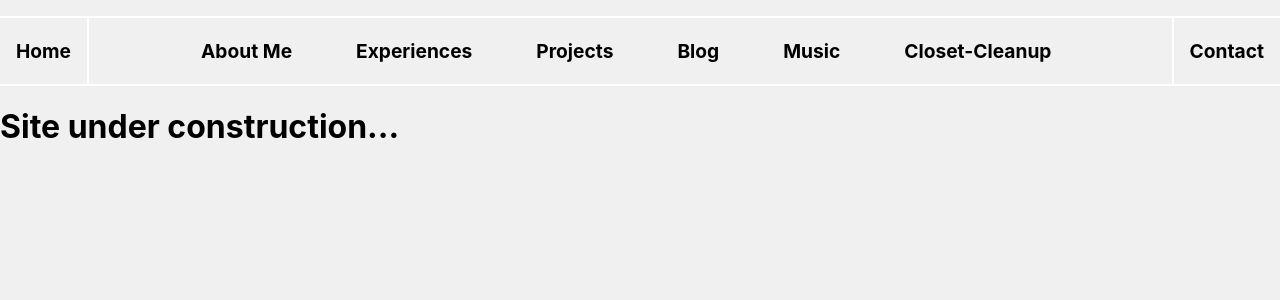
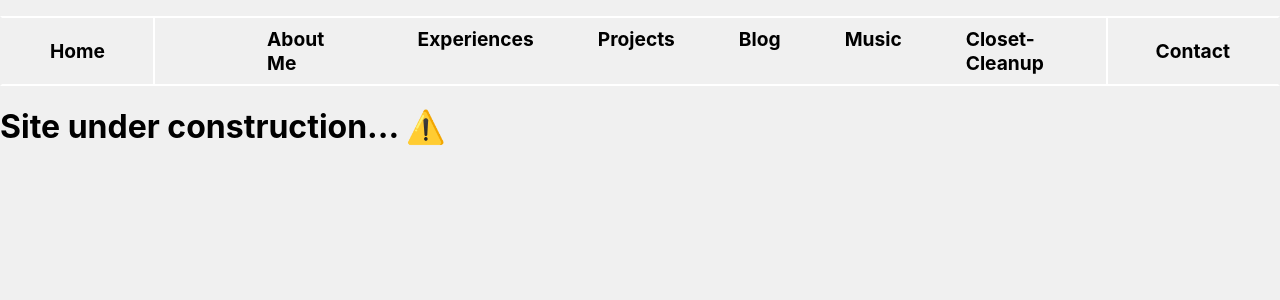
Before and after one commit to costazul-dev/estebansamayoam, a React (Create React App) app: page / in a window 1280 px wide. Shown: the top 300 px of the page. Built offline with nearby package versions, Linux system fonts and the light colour scheme.

Commit message:
Fixed NavBar.js for large and medium screens

```diff
--- a/src/components/Home/Home.js
+++ b/src/components/Home/Home.js
@@ -6,13 +6,12 @@ import styles from "./Home.module.css";
 
 const Home = () => {
 
-    return(
-        <div className={styles.Home}>
-            <NavBar />
-            <h1>Site under construction...</h1>
-        </div>
-
-    )
+    return (
+      <div className={styles.Home}>
+        <NavBar />
+        <h1>Site under construction... ⚠️</h1>
+      </div>
+    );
 }
 
 export default Home;
--- a/src/components/PageTools/NavBar/NavBar.js
+++ b/src/components/PageTools/NavBar/NavBar.js
@@ -1,39 +1,20 @@
-import React, { useState, useEffect } from "react";
+import React from "react";
 import { NavLink } from "react-router-dom";
 import styles from "./NavBar.module.css";
 
 const NavBar = () => {
-  const [windowWidth, setWindowWidth] = useState(window.innerWidth);
-  const [isDropdownOpen, setDropdownOpen] = useState(false);
-
-  useEffect(() => {
-    const handleResize = () => setWindowWidth(window.innerWidth);
-    window.addEventListener("resize", handleResize);
-    return () => window.removeEventListener("resize", handleResize);
-  }, []);
-
-  const toggleDropdown = () => setDropdownOpen(!isDropdownOpen);
-
-const linkClass =
-  windowWidth > 1134
-    ? styles.nav_a
-    : windowWidth > 750
-    ? styles.nav_a_shrink
-    : styles.nav_a;
-
-
   return (
     <nav className={styles.nav}>
+      <div className={styles.container}>
         <div className={styles.Home}>
           <NavLink to="/home" className={styles.aboutMeLink}>
             Home
           </NavLink>
         </div>
         <div className={styles.links}>
-        {windowWidth > 750 ? (
           <ul className={styles.nav_ul}>
             <li>
-              <NavLink to="/home" className={linkClass}>
+              <NavLink to="/home" className={styles.nav.a}>
                 About Me
               </NavLink>
             </li>
@@ -63,51 +44,13 @@ const linkClass =
               </NavLink>
             </li>
           </ul>
-        ) : (
-          <div className={styles.dropdownMenu}>
-            <button onClick={toggleDropdown}>Menu</button>
-            {isDropdownOpen && (
-              <ul className={styles.dropdownList}>
-                <li>
-              <NavLink to="/home" className={linkClass}>
-                About Me
-              </NavLink>
-            </li>
-            <li>
-              <NavLink to="/experiences" className={styles.nav.a}>
-                Experiences
-              </NavLink>
-            </li>
-            <li>
-              <NavLink to="/projects" className={styles.nav.a}>
-                Projects
-              </NavLink>
-            </li>
-            <li>
-              <NavLink to="/projects" className={styles.nav.a}>
-                Blog
-              </NavLink>
-            </li>
-            <li>
-              <NavLink to="/projects" className={styles.nav.a}>
-                Music
-              </NavLink>
-            </li>
-            <li>
-              <NavLink to="/projects" className={styles.nav.a}>
-                Closet-Cleanup
-              </NavLink>
-            </li>
-              </ul>
-            )}
-          </div>
-        )}
         </div>
         <div className={styles.contactMe}>
           <NavLink to="/contact" className={styles.aboutMeLink}>
             Contact
           </NavLink>
         </div>
+      </div>
     </nav>
   );
 };
--- a/src/components/PageTools/NavBar/NavBar.module.css
+++ b/src/components/PageTools/NavBar/NavBar.module.css
@@ -1,108 +1,46 @@
+.container {
+  display: flex;
+  justify-content: space-between;
+  align-items: stretch;
+  width: 100%;
+}
+
 .nav {
   margin-top: 1rem;
-  display: flex;
-  background-color: #f0f0f0;
   color: black;
-  align-items: center; /* Align items vertically center */
-  justify-content: space-between; /* Distribute items across the entire width */
 }
 
 .Home,
 .contactMe {
-  flex: 0; /* Don't let these items grow or shrink */
   border-bottom: 2px solid white;
   border-top: 2px solid white;
+  display: flex;
+  justify-content: center;
+  align-items: center;
+  padding: 0 2rem;
 }
 
 .Home {
   border-right: 2px solid white;
+  border-left: 2px solid #f0f0f0;
 }
 
 .contactMe {
   border-left: 2px solid white;
+  border-right: 2px solid #f0f0f0;
 }
 
 .links {
   flex: 1; /* Let this item take up all available space */
-  display: flex;
-  justify-content: flex-start; /* Align the items to the start (left) */
   border-bottom: 2px solid white;
   border-top: 2px solid white;
   align-self: stretch; /* Make the element take the entire height of its parent */
   align-items: center; /* Vertically align items */
-  overflow: auto;
 }
 
 .nav_a_shrink {
   font-size: smaller; /* You can adjust this to your needs */
   padding-left: 1rem; /* Reduce padding */
-}
-
-/* Adjustments for small screen */
-@media (max-width: 750px) {
-  .nav {
-    flex-direction: column;
-    align-items: flex-start;
-  }
-
-  .Home,
-  .contactMe,
-  .links {
-    flex: 1;
-    width: 100%;
-    text-align: center;
-  }
-
-  .nav ul {
-    flex-direction: column;
-    align-items: flex-start;
-  }
-
-  .dropdownMenu {
-    display: block;
-  }
-
-  .nav_ul {
-    display: none; /* Hide the list */
-  }
-}
-
-/* Media Query specifically for 750px to 1134px screen widths */
-@media (min-width: 751px) and (max-width: 1134px) {
-  .nav {
-    height: 40px; /* Reduced height */
-  }
-
-  .nav_a_shrink {
-    font-size: 0.8rem; /* Smaller text */
-    margin-right: 0.5rem; /* Reduced margin */
-  }
-
-  .Home,
-  .contactMe,
-  .links {
-    height: 40px; /* Reduced height */
-  }
-
-  .nav ul {
-    padding-left: 1rem; /* Reduce padding */
-  }
-
-  .nav li {
-    padding-left: 0.5rem; /* Reduce padding */
-  }
-
-  .aboutMeLink {
-    height: 40px; /* Reduced height */
-    margin: 0.3rem 0.3rem; /* Reduced margin */
-  }
-}
-
-/* Large Screen (more than 1134px) */
-@media (min-width: 1135px) {
-  .nav_a {
-    display: inline;
-  }
 }
 
 .nav ul {
@@ -141,3 +79,85 @@
   height: 50px;
   margin: 0.5rem 1rem;
 }
+
+/* Adjustments for small screen */
+@media (max-width: 779px) {
+  .nav {
+    flex-direction: column;
+    align-items: flex-start;
+  }
+
+  .Home,
+  .contactMe,
+  .links {
+    flex: 1;
+    width: 100%;
+    text-align: center;
+  }
+
+  .nav ul {
+    flex-direction: column;
+    align-items: flex-start;
+  }
+
+  .dropdownMenu {
+    display: block;
+  }
+
+  .nav_ul {
+    display: none; /* Hide the list */
+  }
+}
+
+/* Media Query specifically for 750px to 1134px screen widths */
+@media (min-width: 780px) and (max-width: 1135px) {
+  .nav {
+    width: 100%;
+    display: inline-block;
+    font-size: smaller;
+  }
+
+  .Home,
+  .contactMe,
+  .links {
+    font-size: smaller;
+    padding: 0.5rem 0;
+  }
+
+  .Home,
+  .contactMe {
+    flex: 15%; /* Changed from width: 15%; */
+  }
+
+  .links {
+    flex: 70%; /* Changed from width: 70%; */
+  }
+
+  .nav ul {
+  }
+
+  .nav li {
+    padding-left: 0.5rem; /* Reduce padding */
+  }
+
+  .aboutMeLink {
+    height: 0.1rem;
+    width: 30%;
+  }
+}
+
+/* Large Screen (more than 1134px) */
+@media (min-width: 1135px) {
+  .nav {
+    display: flex;
+  }
+
+  .nav_a {
+    display: inline;
+  }
+
+  .links {
+    display: flex;
+    overflow: auto;
+  }
+}
```
Lines whose indentation alone changed are shown as unchanged.
